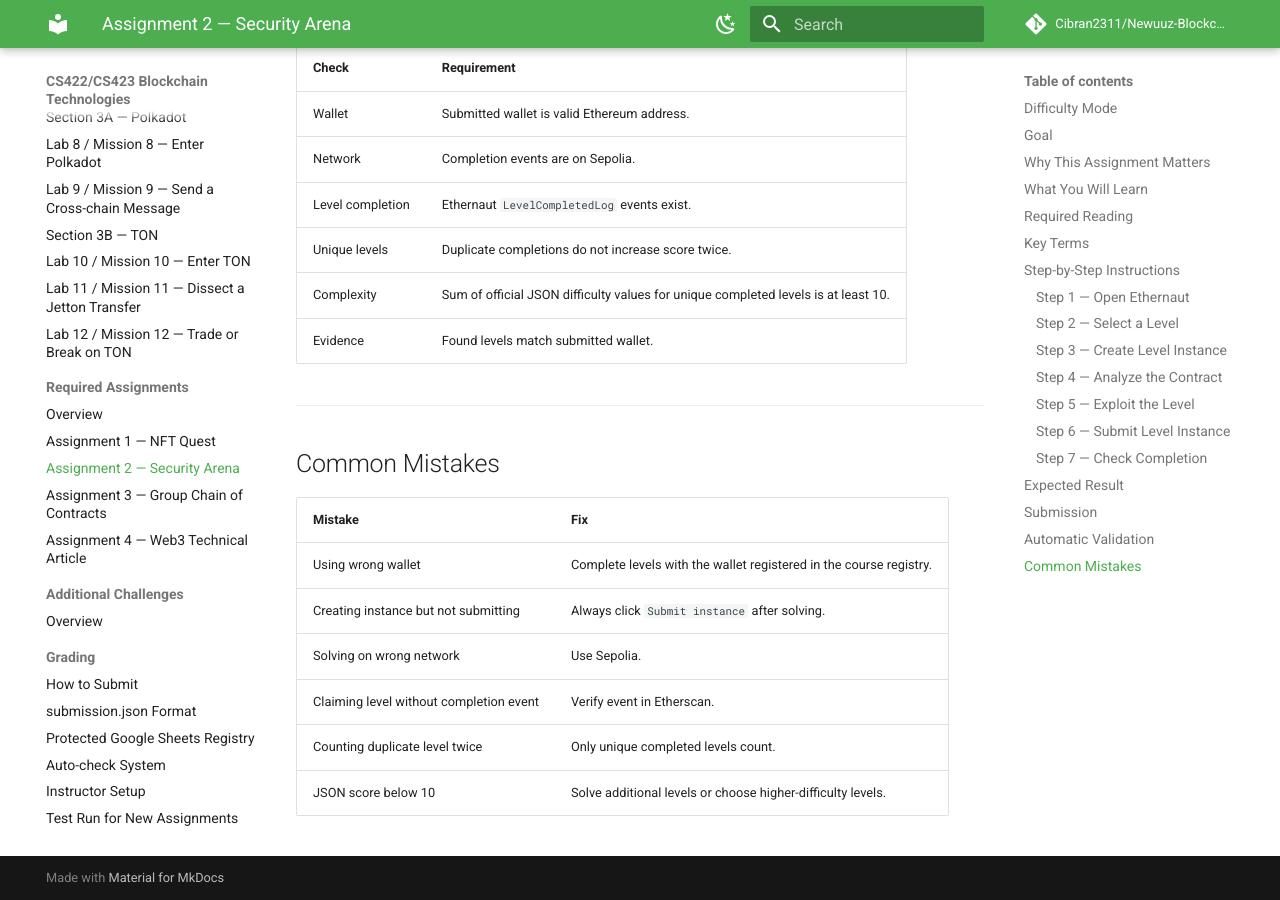
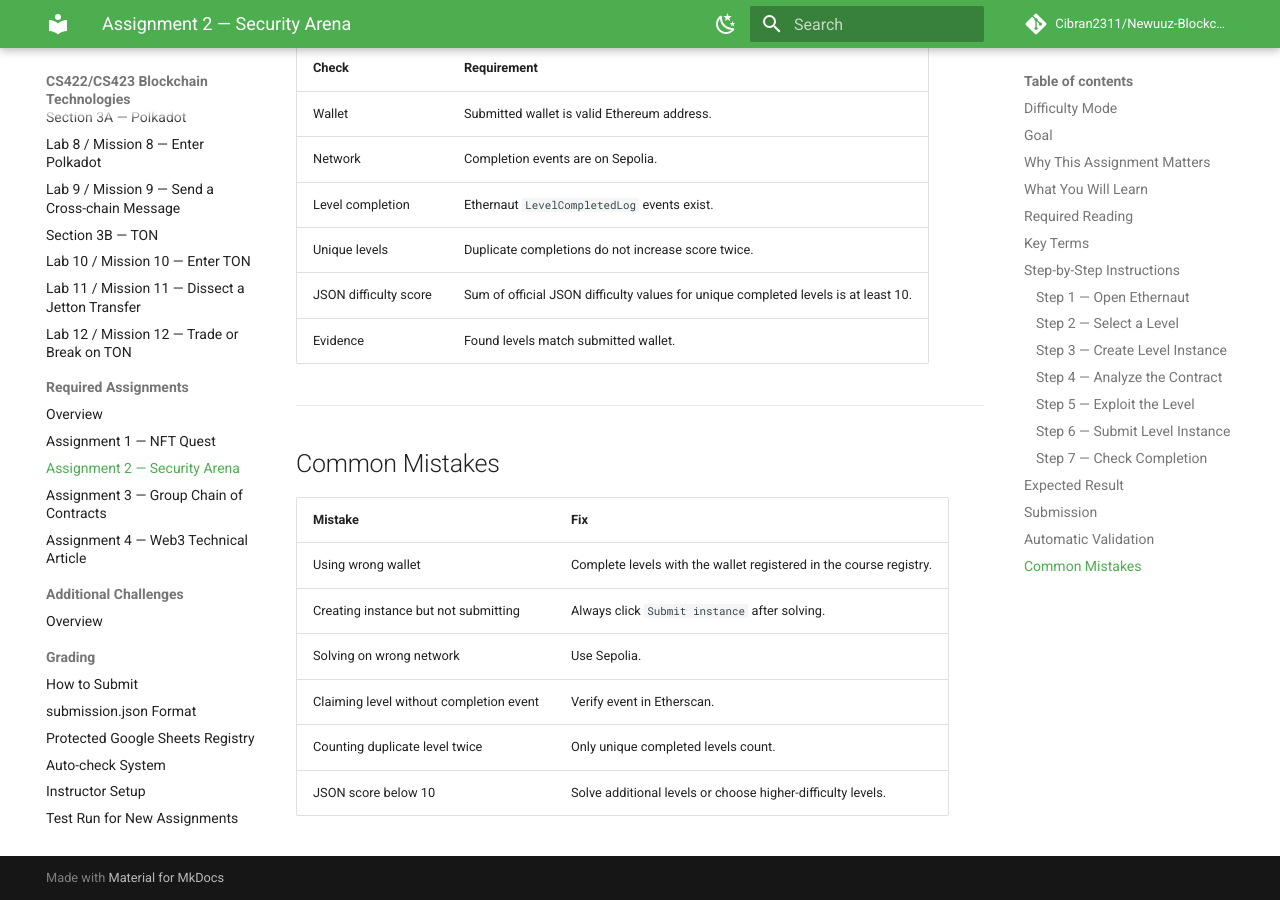
Before and after one commit to Cibran2311/Newuuz-Blockchain, an MkDocs documentation site: the page built from docs/assignments/assignment2-ethernaut.md, in a window 1280 px wide and 900 px high, scrolled down 6572 px. Built offline with MkDocs 1.6.1 and Material for MkDocs 9.7.7, drawn with Linux system fonts in a browser that asks for light colours; comment, search, counter and statistics services are not loaded.

Commit message:
Clarify JSON difficulty validation label

```diff
--- a/docs/assignments/assignment2-ethernaut.md
+++ b/docs/assignments/assignment2-ethernaut.md
@@ -184,7 +184,7 @@ Push a short write-up for each solved level to the registered repository. In `su
 | Network | Completion events are on Sepolia. |
 | Level completion | Ethernaut `LevelCompletedLog` events exist. |
 | Unique levels | Duplicate completions do not increase score twice. |
-| Complexity | Sum of official JSON difficulty values for unique completed levels is at least 10. |
+| JSON difficulty score | Sum of official JSON difficulty values for unique completed levels is at least 10. |
 | Evidence | Found levels match submitted wallet. |
 
 ---
```
